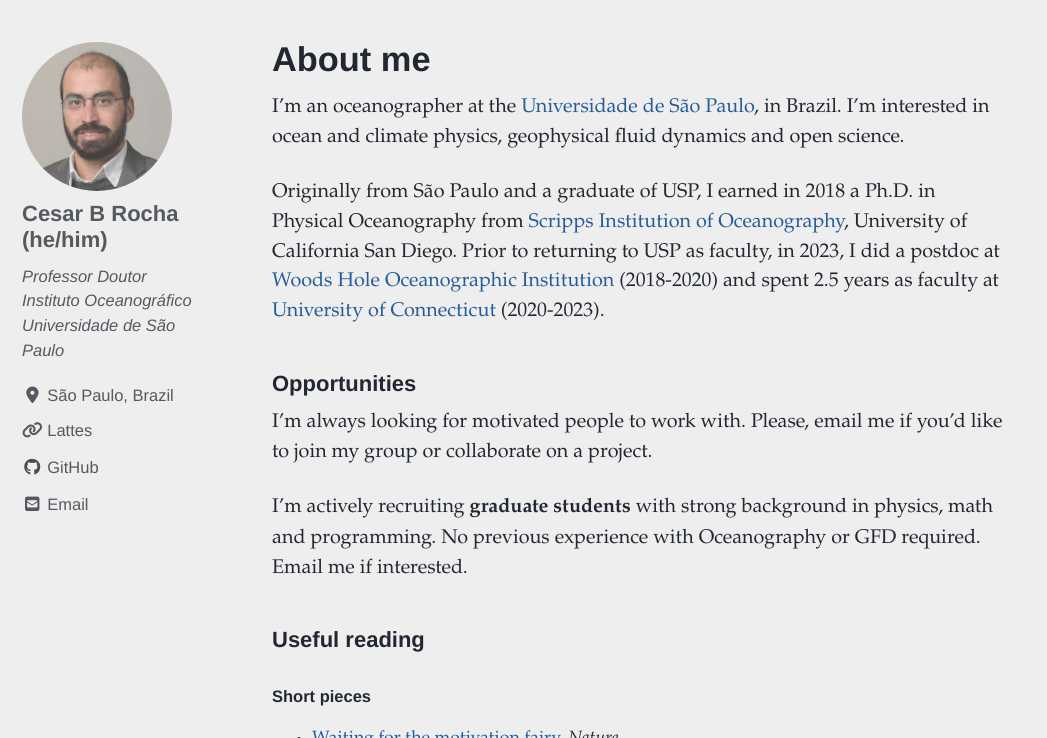
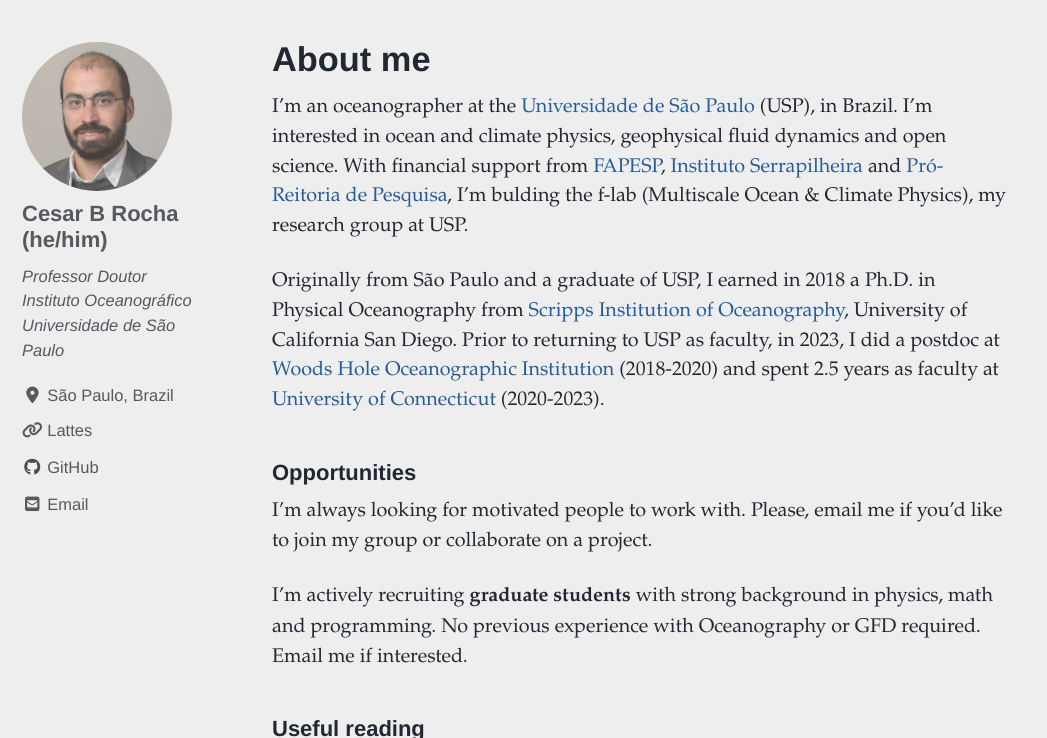
Before and after one commit to cesar-rocha/cesar-rocha.github.io, a Jekyll site: the page built from index.md, in a window 1280 px wide and 900 px high, scrolled down 921 px, cut to the strip 162-900 px from the top of the window. Shown: the whole strip, without its empty margins (0-1047 px from the left). Built offline with Jekyll 4.4.1, drawn with Linux system fonts in a browser that asks for light colours; cached includes are drawn as plain includes; nearby versions of some CDN libraries.

Commit message:
update index

```diff
--- a/index.md
+++ b/index.md
@@ -6,7 +6,7 @@
   image: /assets/images/vorticity.png
 ---
 
-I'm an oceanographer at the [Universidade  de São Paulo](https://www5.usp.br), in Brazil.  I'm interested in ocean and climate physics, geophysical fluid dynamics and open science.
+I'm an oceanographer at the [Universidade  de São Paulo](https://www5.usp.br) (USP), in Brazil.  I'm interested in ocean and climate physics, geophysical fluid dynamics and open science. With financial support from [FAPESP](https://fapesp.br/en), [Instituto Serrapilheira](https://serrapilheira.org/en/) and [Pró-Reitoria de Pesquisa](https://sites.usp.br/prp/), I'm bulding the f-lab (Multiscale Ocean & Climate Physics), my research group at USP.
 
 Originally from São Paulo and a graduate of USP, I earned in 2018 a Ph.D. in Physical Oceanography from [Scripps Institution of Oceanography](https://scripps.ucsd.edu), University of California San Diego. Prior to returning to USP as faculty, in 2023, I did a postdoc at [Woods Hole Oceanographic Institution](https://www.whoi.edu) (2018-2020) and spent 2.5 years as faculty at [University of Connecticut](https://www.uconn.edu) (2020-2023).
 
```
